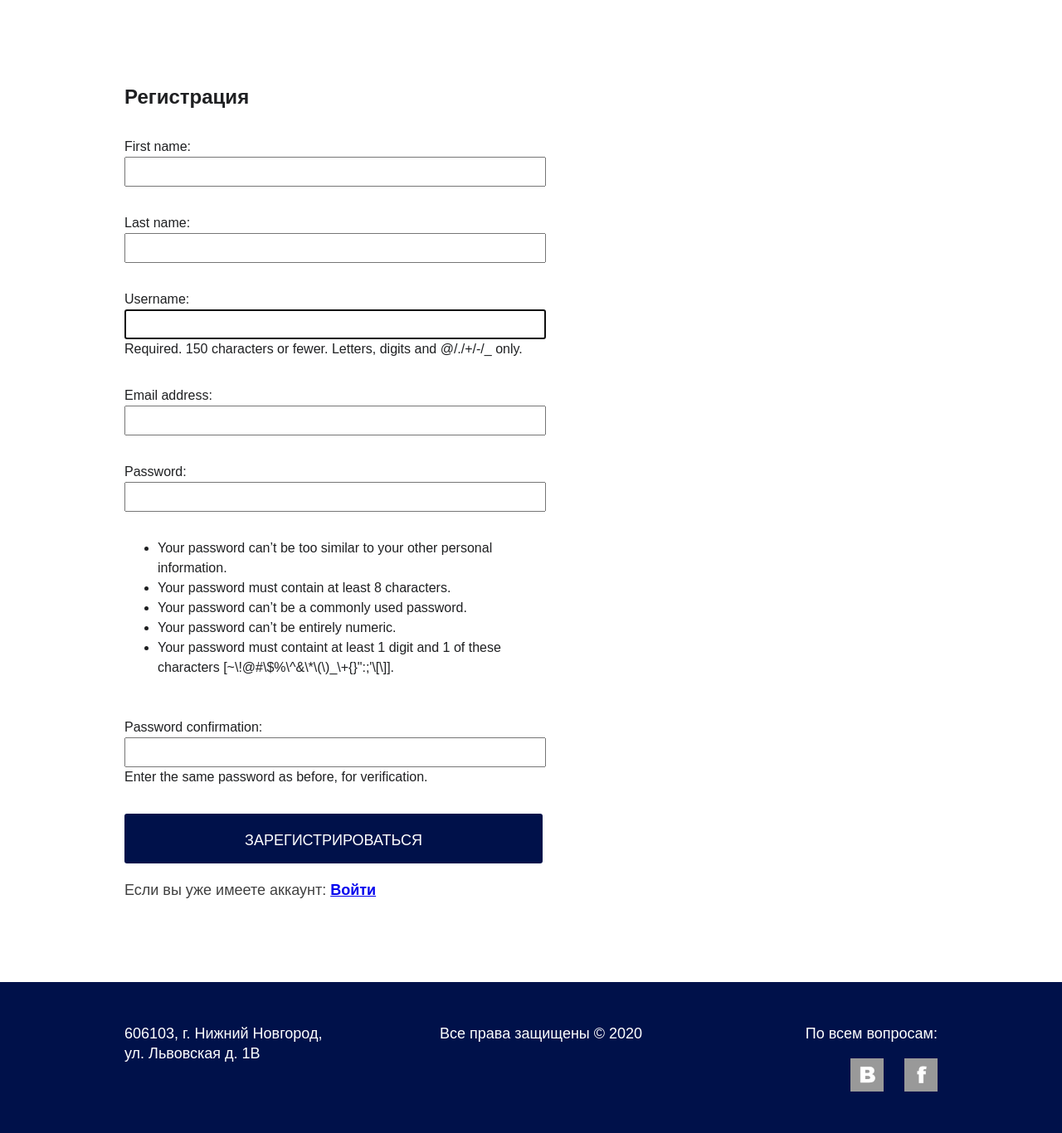
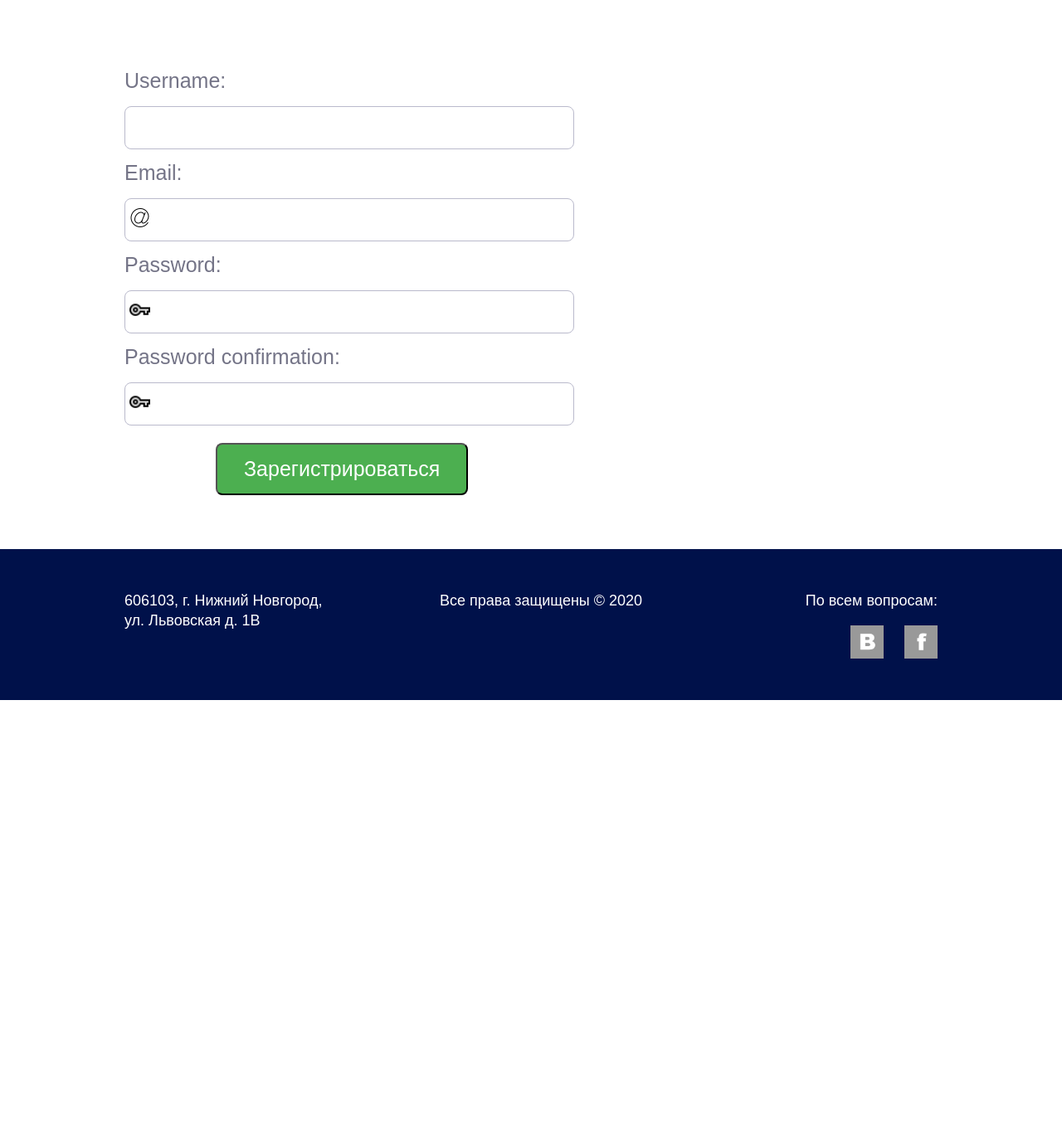
Before and after one commit to dselivanovskaya/MathHelp, a Django app: page /sign-up in a window 1280 px wide. Shown: the part 192-1558 px from the top of the page at 83% size. After the commit the page ends 1036 px from the top, so only its background shows below. Run offline with Django 3.2, Linux system fonts and the light colour scheme; some libraries are stand-ins or nearby versions.

Commit message:
Add registration.css, improve registration.js
Type: feat

Tried to add interactive error reporting.

```diff
--- a/src/registration/forms.py
+++ b/src/registration/forms.py
@@ -1,14 +1,21 @@
 from django.contrib.auth.forms import UserCreationForm
 from django.contrib.auth.models import User
 from django.core.exceptions import ValidationError
+from django import forms
 
 
 class SignUpForm(UserCreationForm):
 
+    email = forms.EmailField(max_length=128)
+
     class Meta:
         model = User
-        fields = ['first_name', 'last_name', 'username',
-                  'email', 'password1', 'password2']
+        fields = ('username', 'email', 'password1', 'password2')
+
+    def __init__(self, *args, **kwargs):
+        super().__init__(*args, **kwargs);
+        self.use_required_attribute = False
+        self.fields['username'].widget.attrs.pop("autofocus", None)
 
     def clean_username(self):
         ''' Check if username already exists. '''
--- /dev/null
+++ b/src/registration/static/registration/css/registration.css
@@ -0,0 +1,46 @@
+label {
+    font-size: 25px;
+    color: #747487; /* Grey */
+}
+
+input {
+    font-size: 25px;
+    margin: 15px 0;
+    padding: 5px 0;
+    width: 50%;
+    height: 40px;
+    display: block;
+    border: 1px solid #babacc; /* Grey */
+    border-radius: 8px;
+    background-size: 25px;
+    background-position: 5px 10px;
+    background-repeat: no-repeat;
+    padding-left: 50px;
+}
+
+input[type=email] {
+    background-image: url('../img/email-icon.png');
+}
+
+input[type=password] {
+    background-image: url('../img/password-icon.png');
+}
+
+input:hover {
+    border-color: #0e71eb; /* Blue */
+}
+
+button {
+  font-size: 25px;
+  color: white;
+  background-color: #4CAF50; /* Green */
+  padding: 15px 32px;
+  border-radius: 8px;
+  margin-top: 5px;
+  margin-left: 110px;
+  transition-duration: 0.2s;
+}
+
+button:hover {
+    box-shadow: 0 12px 16px 0 rgba(0,0,0,0.24), 0 17px 50px 0 rgba(0,0,0,0.19);
+}
--- a/src/registration/static/registration/js/registration.js
+++ b/src/registration/static/registration/js/registration.js
@@ -1,8 +1,14 @@
-
+const PASSWD_MIN_LEN = 8;  // minimum password length
 const RED = '#FFD2D2';    // shade of red
 const GREEN = '#DFF2BF';  // shade of green
 
+let PASSWDS_MATCH_MIN_LEN = false;
+
+
 $('#id_username').change(function() {
+/*
+    Checks that username is not registered.
+*/
     const username = $(this).val().trim();
     if (username != '') {
         $.ajax({
@@ -12,18 +18,36 @@ $('#id_username').change(function() {
                 'username': username,
             },
             success: (response) => {
-                if (response.length == 1)
+                if (response.length == 1) {
                     $(this).css({'background-color': RED});
-                else
+                    $('#id_username_help').html(
+                        'User with that username already exists.'
+                    ).css({'color': 'red'});
+                } else {
                     $(this).css({'background-color': GREEN});
+                    $('#id_username_help').html('');
+                }
             },
         });
     }
 });
 
+
 $('#id_email').change(function() {
+/*
+    Check that email is valid.
+    Check that email is not registered.
+*/
+    const re = /\S+@\S+\.\S+/;
     const email = $(this).val().trim();
+
     if (email != '') {
+        if (!re.test(email)) {
+            $(this).css({'background-color': RED});
+            $('#id_email_help').html(
+                'Invalid email address.'
+            ).css({'color': 'red'});
+        } else {
             $.ajax({
                 url: '/api/users',
                 type: 'get',
@@ -31,11 +55,51 @@ $('#id_email').change(function() {
                     'email': email,
                 },
                 success: (response) => {
-                if (response.length == 1)
+                    if (response.length == 1) {
                         $(this).css({'background-color': RED});
-                else
+                        $('#id_email_help').html(
+                            'User with that email already exists.'
+                        ).css({'color': 'red'});
+                    } else {
                         $(this).css({'background-color': GREEN});
+                        $('#id_email_help').html('');
+                    }
                 },
             });
         }
+    }
 });
+
+
+$('#id_password1, #id_password2').change(function() {
+/*
+    Check that password meets length requirements.
+*/
+    if ($(this).val().length < PASSWD_MIN_LEN) {
+        PASSWDS_MATCH_MIN_LEN = false;
+        $(this).css({'background-color': RED});
+        $('#' + this.id + '_help').html(
+            `Password must contain at least ${PASSWD_MIN_LEN} characters.`
+        ).css({'color': 'red'});
+    } else {
+        PASSWDS_MATCH_MIN_LEN = true;
+        $(this).css({'background-color': GREEN});
+        $('#' + this.id + '_help').html('');
+    }
+});
+
+
+$('#id_password2').change(function() {
+/*
+    Check that passwords match.
+*/
+    if (PASSWDS_MATCH_MIN_LEN) {
+        if ($('#id_password1').val() != $('#id_password2').val()) {
+            $(this).css({'background-color': RED});
+            $('#id_password2_help').html("Passwords don't match.").css({'color': 'red'});
+        } else {
+            $(this).css({'background-color': GREEN});
+            $('#id_password2_help').html('');
+        }
+    }
+});
--- a/src/registration/templates/registration/registration.html
+++ b/src/registration/templates/registration/registration.html
@@ -3,25 +3,41 @@
 
 {% block title %} Регистрация {% endblock %}
 
+{% block css %}
+  <link rel="stylesheet" href="{% static 'registration/css/registration.css' %}">
+{% endblock %}
+
 {% block content %}
   <section class="get-info">
     <div class="container">
-      <h2 class="get-info-form title">Регистрация</h2>
-      <form action="{% url 'sign-up' %}" class="get-info-form" method="post">{% csrf_token %}
+      <form id="id_signup_form" action="{% url 'sign-up' %}" method="post">{% csrf_token %}
 
-        {{ form.as_p }}
+        <label for="{{ form.username.id_for_label }}">Username:</label>
+        {{ form.username }}
+        <p id="id_username_help"></p>
+        {{ form.username.errors }}
 
-        <input type="submit" value="Зарегистрироваться" class="get-info-form btn btn-blue ">
-        <p class="get-info-instruction">Если вы уже имеете аккаунт:
-          <a href="{% url 'sign-in' %}"><strong>Войти</strong></a>
-        </p>
+        <label for="{{ form.email.id_for_label }}">Email:</label>
+        {{ form.email }}
+        <p id="id_email_help"></p>
+        {{ form.email.errors }}
+
+        <label for="{{ form.password1.id_for_label }}">Password:</label>
+        {{ form.password1 }}
+        <p id="id_password1_help"></p>
+        {{ form.password1.errors }}
+
+        <label for="{{ form.password2.id_for_label }}">Password confirmation:</label>
+        {{ form.password2 }}
+        <p id="id_password2_help"></p>
+        {{ form.password2.errors }}
+
+        <button type="submit" id="id_signup_button">Зарегистрироваться</button>
       </form>
     </div>
   </section>
 
   {% block js %}
-    <script src="https://ajax.googleapis.com/ajax/libs/jquery/3.1.0/jquery.min.js"></script>
     <script src="{% static 'registration/js/registration.js' %}"></script>
   {% endblock %}
-
 {% endblock %}
--- a/src/templates/base.html
+++ b/src/templates/base.html
@@ -9,9 +9,10 @@
     <title>{% block title %} {% endblock %}</title>
     <link rel="stylesheet" href="{% static 'css/style.css' %}"/>
     <link rel="stylesheet" href="{% static 'css/error.css' %}"/>
+    {% block css %}{% endblock %}
     <link rel="shortcut icon" href="{% static 'img/logo-icon.png' %}" type="image/x-icon">
-    {% block css %}{% endblock %}
     {% block icon %}{% endblock %}
+    <script src="https://ajax.googleapis.com/ajax/libs/jquery/3.1.0/jquery.min.js"></script>
   </head>
 
   <body>
```
Also changed, not shown: src/registration/static/registration/img/email-icon.png (added), src/registration/static/registration/img/password-icon.png (added). Lines whose indentation alone changed are shown as unchanged.
